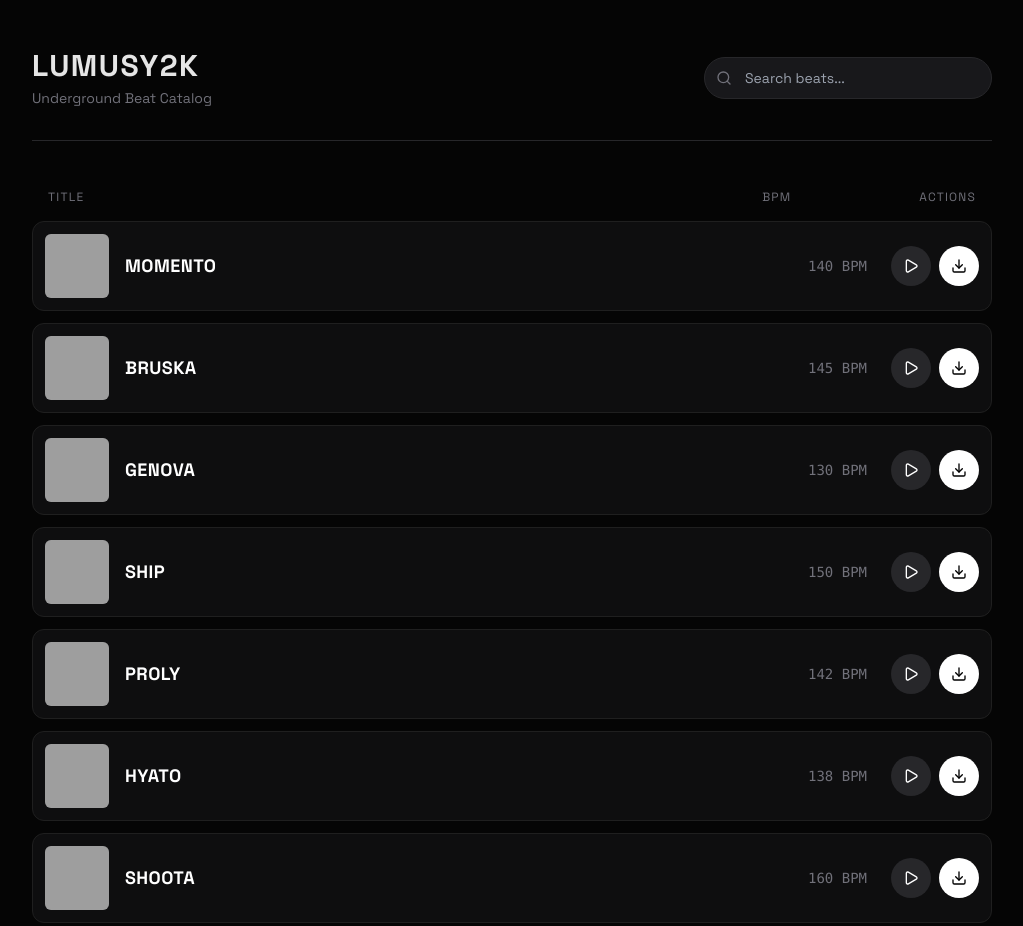
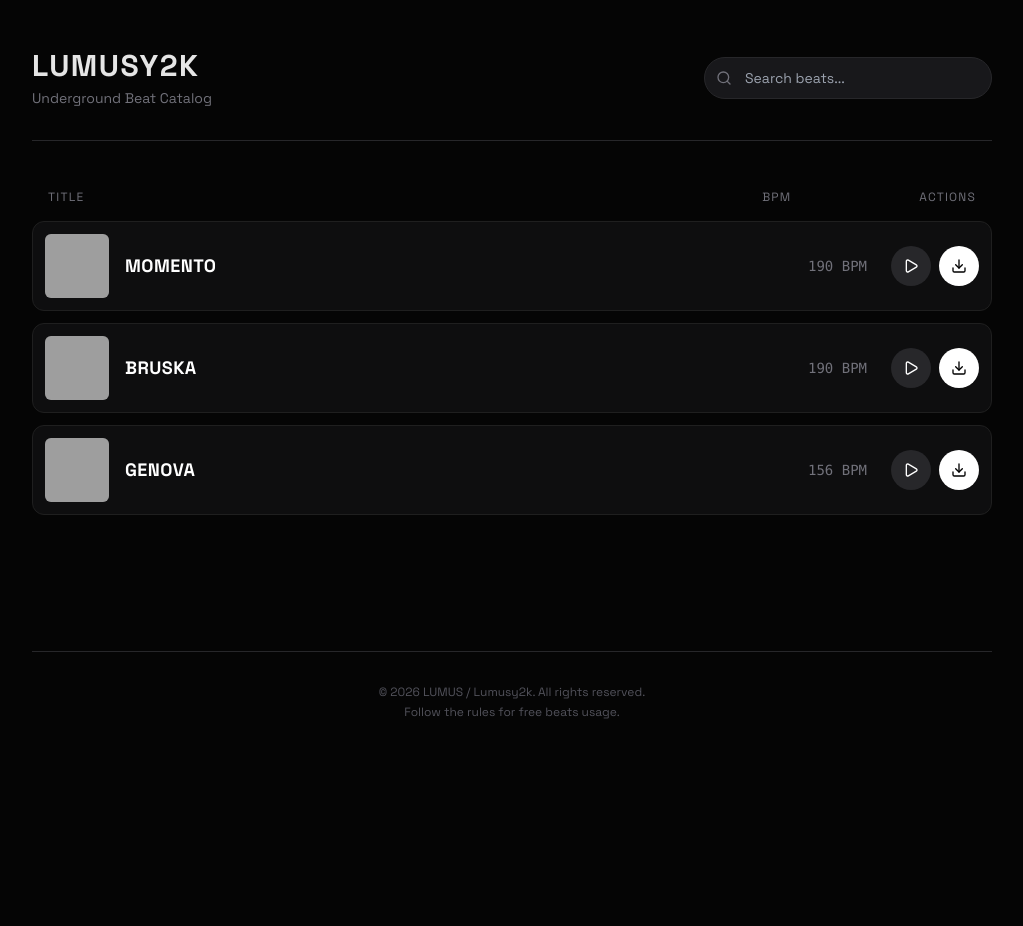
Before and after one commit to ryuzeen/lumus-beats, a plain HTML site: page index.html in a window 1280 px wide. Shown: the top 926 px of the page, without its empty margins (128-1151 px from the left). After the commit the page ends 800 px from the top, so only its background shows below. Drawn offline with nearby package versions, Linux system fonts and the light colour scheme; grey boxes are pictures that could not be loaded.

Commit message:
Update index.html

```diff
--- a/index.html
+++ b/index.html
@@ -179,13 +179,9 @@
         // Note for Lumus: Change the 'img' URL to your pinterest images.
         // The 'file' property assumes you have an 'audio' folder in your GitHub repo.
         const beats = [
-            { id: 1, title: 'momento', bpm: 140, img: 'https://images.unsplash.com/photo-1618005182384-a83a8bd57fbe?q=80&w=200&auto=format&fit=crop', file: './audio/momento.mp3' },
-            { id: 2, title: 'bruska', bpm: 145, img: 'https://images.unsplash.com/photo-1550684848-fac1c5b4e853?q=80&w=200&auto=format&fit=crop', file: './audio/bruska.mp3' },
-            { id: 3, title: 'genova', bpm: 130, img: 'https://images.unsplash.com/photo-1605806616949-1e87b487cb2a?q=80&w=200&auto=format&fit=crop', file: './audio/genova.mp3' },
-            { id: 4, title: 'ship', bpm: 150, img: 'https://images.unsplash.com/photo-1508247271966-2826f4945e85?q=80&w=200&auto=format&fit=crop', file: './audio/ship.mp3' },
-            { id: 5, title: 'proly', bpm: 142, img: 'https://images.unsplash.com/photo-1493225457224-aa69b46ee094?q=80&w=200&auto=format&fit=crop', file: './audio/proly.mp3' },
-            { id: 6, title: 'hyato', bpm: 138, img: 'https://images.unsplash.com/photo-1514525253161-7a46d19cd819?q=80&w=200&auto=format&fit=crop', file: './audio/hyato.mp3' },
-            { id: 7, title: 'shoota', bpm: 160, img: 'https://images.unsplash.com/photo-1478737270239-2f02b77fc618?q=80&w=200&auto=format&fit=crop', file: './audio/shoota.mp3' }
+            { id: 1, title: 'momento', bpm: 190, img: 'https://images.unsplash.com/photo-1618005182384-a83a8bd57fbe?q=80&w=200&auto=format&fit=crop', file: './audio/momento.mp3' },
+            { id: 2, title: 'bruska', bpm: 190, img: 'https://images.unsplash.com/photo-1550684848-fac1c5b4e853?q=80&w=200&auto=format&fit=crop', file: './audio/bruska.mp3' },
+            { id: 3, title: 'genova', bpm: 156, img: 'https://images.unsplash.com/photo-1605806616949-1e87b487cb2a?q=80&w=200&auto=format&fit=crop', file: './audio/genova (with warheart).mp3' }
         ];
 
         // --- Global Audio State ---
```
